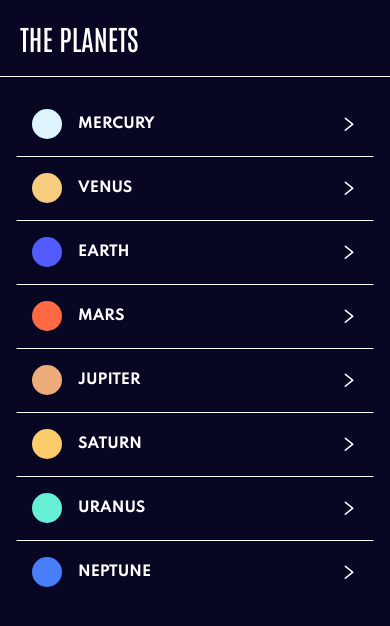
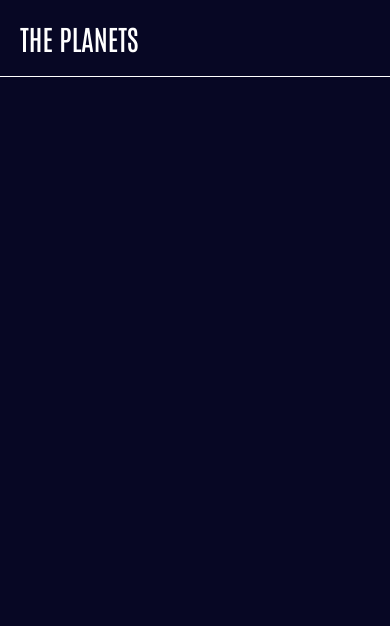
Before and after one commit to A-K-M-Fozlol-Hoq/PLANET-APP, a React Native app: screen /Details in a window 390 px wide. Shown: the top 626 px of the page. Built offline with nearby package versions, Linux system fonts and the light colour scheme.

Commit message:
editing planet header component

```diff
--- a/App.js
+++ b/App.js
@@ -1,14 +1,11 @@
 import { StatusBar } from 'expo-status-bar';
 import { StyleSheet, View } from 'react-native';
-import { colors } from './src/theme/colors';
-import { spacing } from './src/theme/spacing';
-import { typography } from './src/theme/typography';
 import { useFonts } from 'expo-font';
 import Text from './src/components/text/text';
 import { NavigationContainer, DarkTheme } from '@react-navigation/native';
 import { createNativeStackNavigator } from '@react-navigation/native-stack';
 import Home from './src/screens/home';
-import { SafeAreaView } from 'react-native-web';
+import Details from './src/screens/details';
 
 const Stack = createNativeStackNavigator();
 
@@ -37,6 +34,7 @@
       <NavigationContainer>
         <Stack.Navigator screenOptions={{ headerShown: false }}>
           <Stack.Screen name="Home" component={Home} />
+          <Stack.Screen name="Details" component={Details} />
         </Stack.Navigator>
       </NavigationContainer>
       <StatusBar style="light"></StatusBar>
--- a/src/components/planet-header.js
+++ b/src/components/planet-header.js
@@ -1,12 +1,18 @@
-import { View, StyleSheet } from 'react-native';
+import { View, StyleSheet, Pressable } from 'react-native';
 import React from 'react';
 import Text from './text/text';
 import { spacing } from '../theme/spacing';
 import { colors } from '../theme/colors';
+import { AntDesign } from '@expo/vector-icons';
 
-export default function PlanetHeader() {
+export default function PlanetHeader({ backBtn }) {
   return (
     <View style={styles.container}>
+      {backBtn && (
+        <Pressable>
+          <AntDesign name="left" size={18} color="black" />
+        </Pressable>
+      )}
       <Text preset="h2">THE PLANETS</Text>
     </View>
   );
--- /dev/null
+++ b/src/screens/details.js
@@ -0,0 +1,20 @@
+import { View, SafeAreaView, StyleSheet } from 'react-native';
+import React from 'react';
+import Text from '../components/text/text';
+import PlanetHeader from '../components/planet-header';
+import { colors } from '../theme/colors';
+
+export default function Details() {
+  return (
+    <SafeAreaView style={styles.container}>
+      <PlanetHeader></PlanetHeader>
+    </SafeAreaView>
+  );
+}
+
+const styles = StyleSheet.create({
+  container: {
+    flex: 1,
+    backgroundColor: colors.black,
+  },
+});
--- a/src/screens/home.js
+++ b/src/screens/home.js
@@ -1,4 +1,10 @@
-import { View, FlatList, SafeAreaView, StyleSheet } from 'react-native';
+import {
+  View,
+  FlatList,
+  SafeAreaView,
+  StyleSheet,
+  Pressable,
+} from 'react-native';
 import React from 'react';
 import Text from '../components/text/text';
 import PlanetHeader from '../components/planet-header';
@@ -6,7 +12,7 @@
 import { PLANET_LIST } from '../data/planet-list';
 import { spacing } from '../theme/spacing';
 import { AntDesign } from '@expo/vector-icons';
-export default function Home() {
+export default function Home({ navigation }) {
   return (
     <SafeAreaView style={styles.container}>
       <PlanetHeader />
@@ -19,7 +25,12 @@
         renderItem={({ item }) => {
           const { name, color } = item;
           return (
-            <View style={styles.item}>
+            <Pressable
+              onPress={() => {
+                navigation.navigate('Details');
+              }}
+              style={styles.item}
+            >
               <View style={{ flexDirection: 'row', alignItems: 'center' }}>
                 <View
                   style={[styles.circle, { backgroundColor: color }]}
@@ -29,7 +40,7 @@
                 </Text>
               </View>
               <AntDesign name="right" size={18} color="white" />
-            </View>
+            </Pressable>
           );
         }}
         ItemSeparatorComponent={() => <View style={styles.separator}></View>}
```
Also changed, not shown: 1 other file (tests, documents, lock files or other folders).
